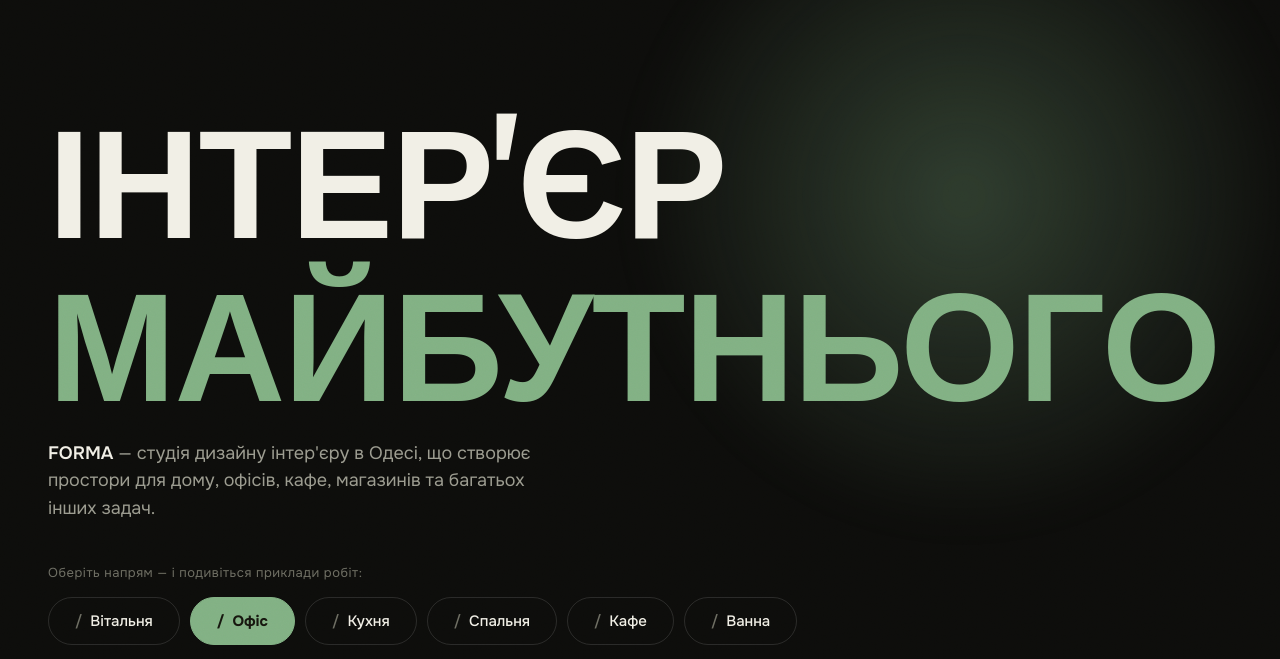
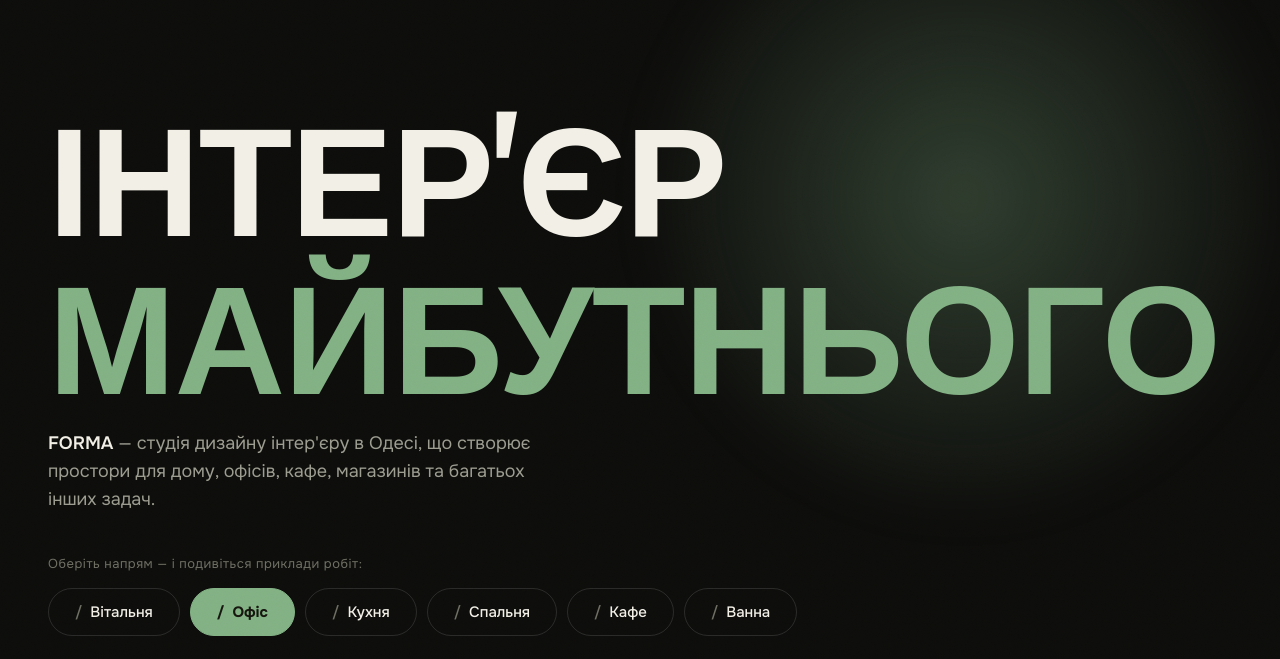
Before and after one commit to Arina-M/interior-studio, a plain HTML site: page index.html in a window 1280 px wide. Shown: the part 80-739 px from the top of the page. Drawn offline with nearby package versions, Linux system fonts and the light colour scheme; grey boxes are pictures that could not be loaded.

Commit message:
line-height

```diff
--- a/css/styles.css
+++ b/css/styles.css
@@ -93,7 +93,7 @@ body::after {
   font-family: "Oswald", sans-serif;
   font-weight: 700;
   text-transform: uppercase;
-  line-height: 1.06;
+  line-height: 1.03;
 }
 .skew-text {
   display: inline-block;
```
